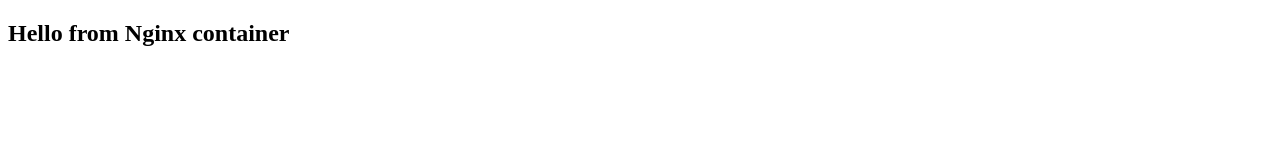
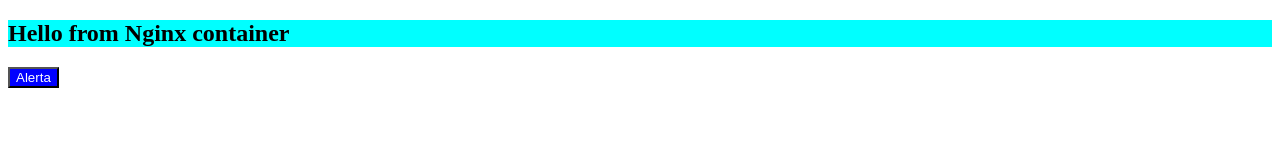
Before and after one commit to fernandopaz1/dockerfiles-tutoriales, a plain HTML site: page nginxStatic/index.html in a window 1280 px wide. Drawn offline with Linux system fonts and the light colour scheme.

Commit message:
agregando js y css al deploy en docker

```diff
--- a/nginxStatic/index.html
+++ b/nginxStatic/index.html
@@ -3,8 +3,11 @@
     <head>
         <meta charset="utf-8" />
         <title>Docker Nginx</title>
+        <link rel="stylesheet" href="src/styles.css" />
     </head>
     <body>
-        <h2>Hello from Nginx container</h2>
+        <h2 id="title">Hello from Nginx container</h2>
+        <button id="alerta">Alerta</button>
     </body>
+    <script type="text/javascript" src="src/index.js"></script>
 </html>
--- /dev/null
+++ b/nginxStatic/src/index.js
@@ -0,0 +1,3 @@
+document.getElementById("alerta").addEventListener("click", (e) => {
+    window.alert("Boton");
+});
--- /dev/null
+++ b/nginxStatic/src/styles.css
@@ -0,0 +1,7 @@
+#title {
+    background-color: aqua;
+}
+#alerta {
+    background-color: blue;
+    color: white;
+}
```
Also changed, not shown: 1 other file.
